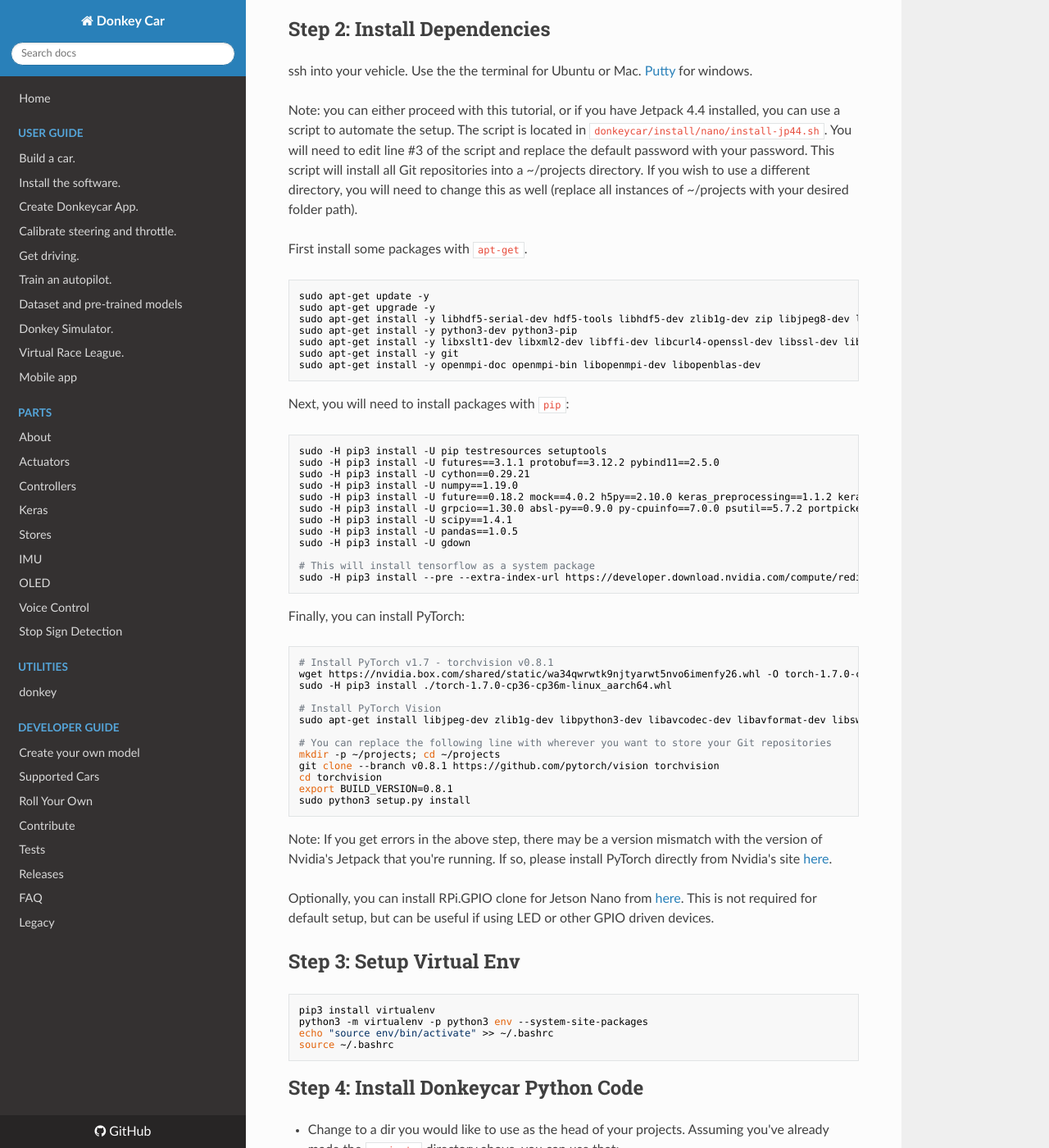
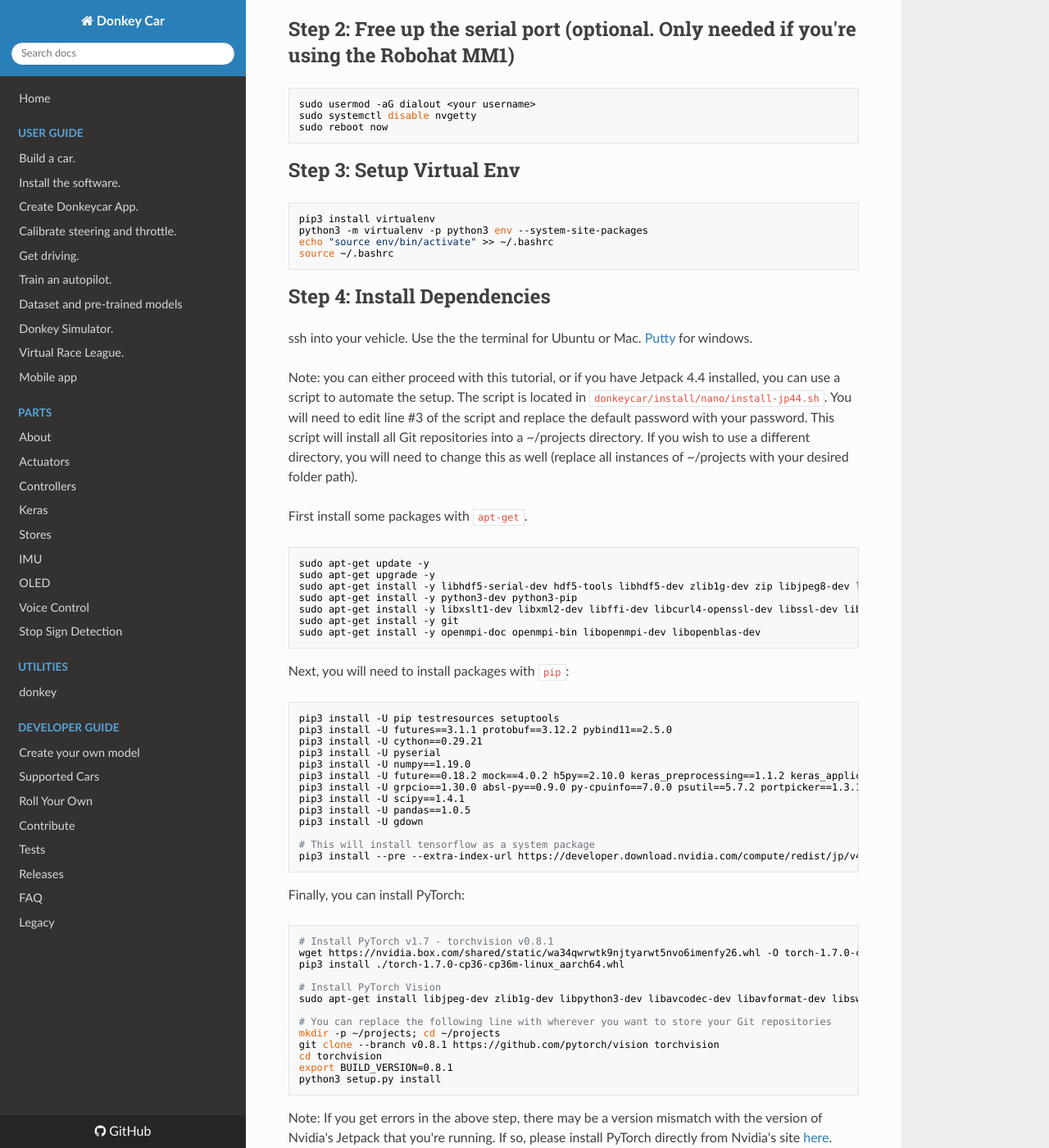
Before and after one commit to autorope/donkeydocs, an MkDocs documentation site: the page built from docs/guide/robot_sbc/setup_jetson_nano.md, in a window 1280 px wide and 1400 px high, scrolled down 487 px. Shown: the whole window at 82% size. Built offline with MkDocs 1.6.1, drawn with Linux system fonts in a browser that asks for light colours; nearby versions of some CDN libraries; old or Windows-style settings are respelled for this version of MkDocs; some of the changed text lies outside the part shown.

Commit message:
Fixed Jetson setup
Moved creation of virtualenv up front so dependencies can be installed without sudo pip

````diff
--- a/docs/guide/robot_sbc/setup_jetson_nano.md
+++ b/docs/guide/robot_sbc/setup_jetson_nano.md
@@ -12,7 +12,22 @@
 
 Visit the official [Nvidia Jetson Nano Getting Started Guide](https://developer.nvidia.com/embedded/learn/get-started-jetson-nano-devkit#prepare). Work through the __Prepare for Setup__, __Writing Image to the microSD Card__, and __Setup and First Boot__ instructions, then return here.
 
-## Step 2: Install Dependencies
+## Step 2: Free up the serial port (optional. Only needed if you're using the Robohat MM1)
+
+```
+sudo usermod -aG dialout <your username>
+sudo systemctl disable nvgetty
+sudo reboot now
+```
+##  Step 3: Setup Virtual Env
+
+```bash
+pip3 install virtualenv
+python3 -m virtualenv -p python3 env --system-site-packages
+echo "source env/bin/activate" >> ~/.bashrc
+source ~/.bashrc
+```
+## Step 4: Install Dependencies
 
 ssh into your vehicle. Use the the terminal for Ubuntu or Mac. [Putty](https://www.chiark.greenend.org.uk/~sgtatham/putty/latest.html) for windows.
 
@@ -31,25 +46,26 @@ sudo apt-get install -y openmpi-doc openmpi-bin libopenmpi-dev libopenblas-dev
 
 Next, you will need to install packages with `pip`:
 ```bash
-sudo -H pip3 install -U pip testresources setuptools
-sudo -H pip3 install -U futures==3.1.1 protobuf==3.12.2 pybind11==2.5.0
-sudo -H pip3 install -U cython==0.29.21
-sudo -H pip3 install -U numpy==1.19.0
-sudo -H pip3 install -U future==0.18.2 mock==4.0.2 h5py==2.10.0 keras_preprocessing==1.1.2 keras_applications==1.0.8 gast==0.3.3
-sudo -H pip3 install -U grpcio==1.30.0 absl-py==0.9.0 py-cpuinfo==7.0.0 psutil==5.7.2 portpicker==1.3.1 six requests==2.24.0 astor==0.8.1 termcolor==1.1.0 wrapt==1.12.1 google-pasta==0.2.0
-sudo -H pip3 install -U scipy==1.4.1
-sudo -H pip3 install -U pandas==1.0.5
-sudo -H pip3 install -U gdown
+pip3 install -U pip testresources setuptools
+pip3 install -U futures==3.1.1 protobuf==3.12.2 pybind11==2.5.0
+pip3 install -U cython==0.29.21
+pip3 install -U pyserial
+pip3 install -U numpy==1.19.0
+pip3 install -U future==0.18.2 mock==4.0.2 h5py==2.10.0 keras_preprocessing==1.1.2 keras_applications==1.0.8 gast==0.3.3
+pip3 install -U grpcio==1.30.0 absl-py==0.9.0 py-cpuinfo==7.0.0 psutil==5.7.2 portpicker==1.3.1 six requests==2.24.0 astor==0.8.1 termcolor==1.1.0 wrapt==1.12.1 google-pasta==0.2.0
+pip3 install -U scipy==1.4.1
+pip3 install -U pandas==1.0.5
+pip3 install -U gdown
 
 # This will install tensorflow as a system package
-sudo -H pip3 install --pre --extra-index-url https://developer.download.nvidia.com/compute/redist/jp/v44 tensorflow==2.2.0+nv20.6
+pip3 install --pre --extra-index-url https://developer.download.nvidia.com/compute/redist/jp/v44 tensorflow==2.2.0+nv20.6
 ```
 
 Finally, you can install PyTorch:
 ```bash
 # Install PyTorch v1.7 - torchvision v0.8.1
 wget https://nvidia.box.com/shared/static/wa34qwrwtk9njtyarwt5nvo6imenfy26.whl -O torch-1.7.0-cp36-cp36m-linux_aarch64.whl
-sudo -H pip3 install ./torch-1.7.0-cp36-cp36m-linux_aarch64.whl
+pip3 install ./torch-1.7.0-cp36-cp36m-linux_aarch64.whl
 
 # Install PyTorch Vision
 sudo apt-get install libjpeg-dev zlib1g-dev libpython3-dev libavcodec-dev libavformat-dev libswscale-dev
@@ -59,23 +75,16 @@ mkdir -p ~/projects; cd ~/projects
 git clone --branch v0.8.1 https://github.com/pytorch/vision torchvision
 cd torchvision
 export BUILD_VERSION=0.8.1
-sudo python3 setup.py install
+python3 setup.py install
 ```
 
 Note: If you get errors in the above step, there may be a version mismatch with the version of Nvidia's Jetpack that you're running. If so, please install PyTorch directly from Nvidia's site [here](https://forums.developer.nvidia.com/t/pytorch-for-jetson-version-1-8-0-now-available/72048).
 
 Optionally, you can install RPi.GPIO clone for Jetson Nano from [here](https://github.com/NVIDIA/jetson-gpio). This is not required for default setup, but can be useful if using LED or other GPIO driven devices.
 
-##  Step 3: Setup Virtual Env
 
-```bash
-pip3 install virtualenv
-python3 -m virtualenv -p python3 env --system-site-packages
-echo "source env/bin/activate" >> ~/.bashrc
-source ~/.bashrc
-```
 
-##  Step 4: Install Donkeycar Python Code
+##  Step 5: Install Donkeycar Python Code
 
 * Change to a dir you would like to use as the head of your projects. Assuming you've already made the `projects` directory above, you can use that:
 
@@ -89,10 +98,10 @@ cd ~/projects
 git clone https://github.com/autorope/donkeycar
 cd donkeycar
 git checkout master
-pip install -e .[nano]
+pip3 install -e .[nano]
 ```
 
-##  Step 5: Install PyGame (Optional)
+##  Step 6: Install PyGame (Optional)
 
 If you plan to use a USB camera, you will also want to setup pygame:
 
````
